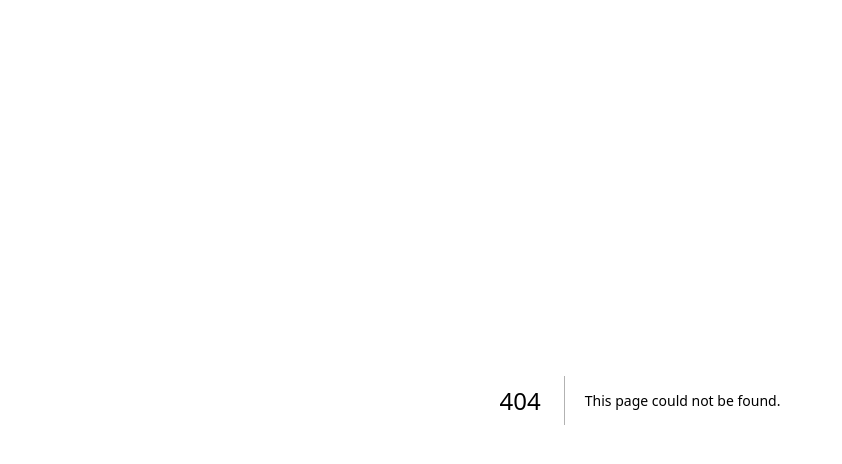
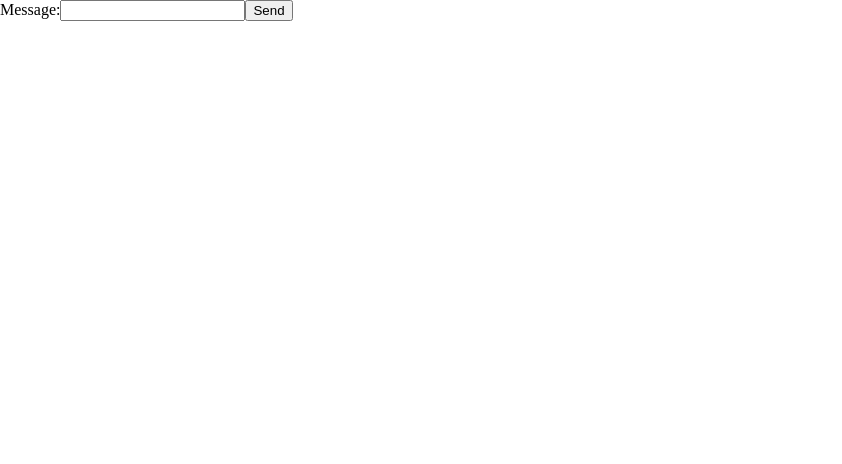
Before and after one commit to Zero-One-Operators/q2-frontend, a Next.js app: page /testPage in a window 1280 px wide. Before the commit this address had no page. Shown: the top 464 px of the page, without its empty margins (0-842 px from the left). Built offline with nearby package versions, Linux system fonts and the light colour scheme.

Commit message:
setup api test branch

```diff
--- /dev/null
+++ b/src/app/testPage/page.tsx
@@ -0,0 +1,59 @@
+import { useState } from 'react';
+
+const MyForm = () => {
+  const [message, setMessage] = useState('');
+  const [loading, setLoading] = useState(false);
+  const [response, setResponse] = useState(null);
+
+  const handleSubmit = async (e) => {
+
+    e.preventDefault();
+    setLoading(true);
+
+    try {
+      const res = await fetch('http://localhost:8000/', {
+        method: 'POST',
+        headers: {
+          'Content-Type': 'application/json',
+        },
+        body: JSON.stringify({ message }),
+      });
+
+      if (!res.ok) {
+        throw new Error('Failed to send message');
+      }
+
+      const data = await res.json();
+      setResponse(data);
+    } catch (error) {
+      console.error(error);
+      setResponse({ error: 'Error: Unable to get a response.' });
+    } finally {
+      setLoading(false);
+    }
+  };
+
+  return (
+    <div>
+      <form onSubmit={handleSubmit}>
+        <label htmlFor="message">Message:</label>
+        <input
+          type="text"
+          id="message"
+          value={message}
+          onChange={(e) => setMessage(e.target.value)}
+          required
+        />
+        <button type="submit" disabled={loading}>
+          {loading ? 'Sending...' : 'Send'}
+        </button>
+      </form>
+
+      {response && (
+        <div>{response.error ? <p>{response.error}</p> : <p>Response: {response.status}</p>}</div>
+      )}
+    </div>
+  );
+};
+
+export default MyForm;
--- a/src/components/Chat.tsx
+++ b/src/components/Chat.tsx
@@ -25,6 +25,8 @@ const Chat = () => {
   const [inputValue, setInputValue] = useState<string>('');
   const [loading, setLoading] = useState<boolean>(false);
   const messagesEndRef = useRef<HTMLDivElement | null>(null); // Reference for auto-scrolling
+
+
 
   const scrollToBottom = () => {
     messagesEndRef.current?.scrollIntoView({ behavior: 'smooth' });
--- a/src/components/Header.tsx
+++ b/src/components/Header.tsx
@@ -4,6 +4,7 @@ import { Typography, IconButton, Menu, MenuItem, Box } from '@mui/material';
 import DeleteTwoToneIcon from '@mui/icons-material/DeleteTwoTone';
 import MoreVertTwoToneIcon from '@mui/icons-material/MoreVertTwoTone';
 import UploadDocModalBtn from './modals/upload-doc-modal/UploadDocModalBtn';
+import TestAPI from './TestAPI';
 
 const Header = () => {
   const [anchorEl, setAnchorEl] = useState<null | HTMLElement>(null);
@@ -21,6 +22,7 @@ const Header = () => {
   };
 
   return (
+    <>
     <Box
       sx={{
         width: '97%',
@@ -56,6 +58,8 @@ const Header = () => {
         </Menu>
       </Box>
     </Box>
+    <TestAPI />
+    </>
   );
 };
 
```
Also changed, not shown: src/components/TestAPI.tsx (added, +67 -0 lines).
